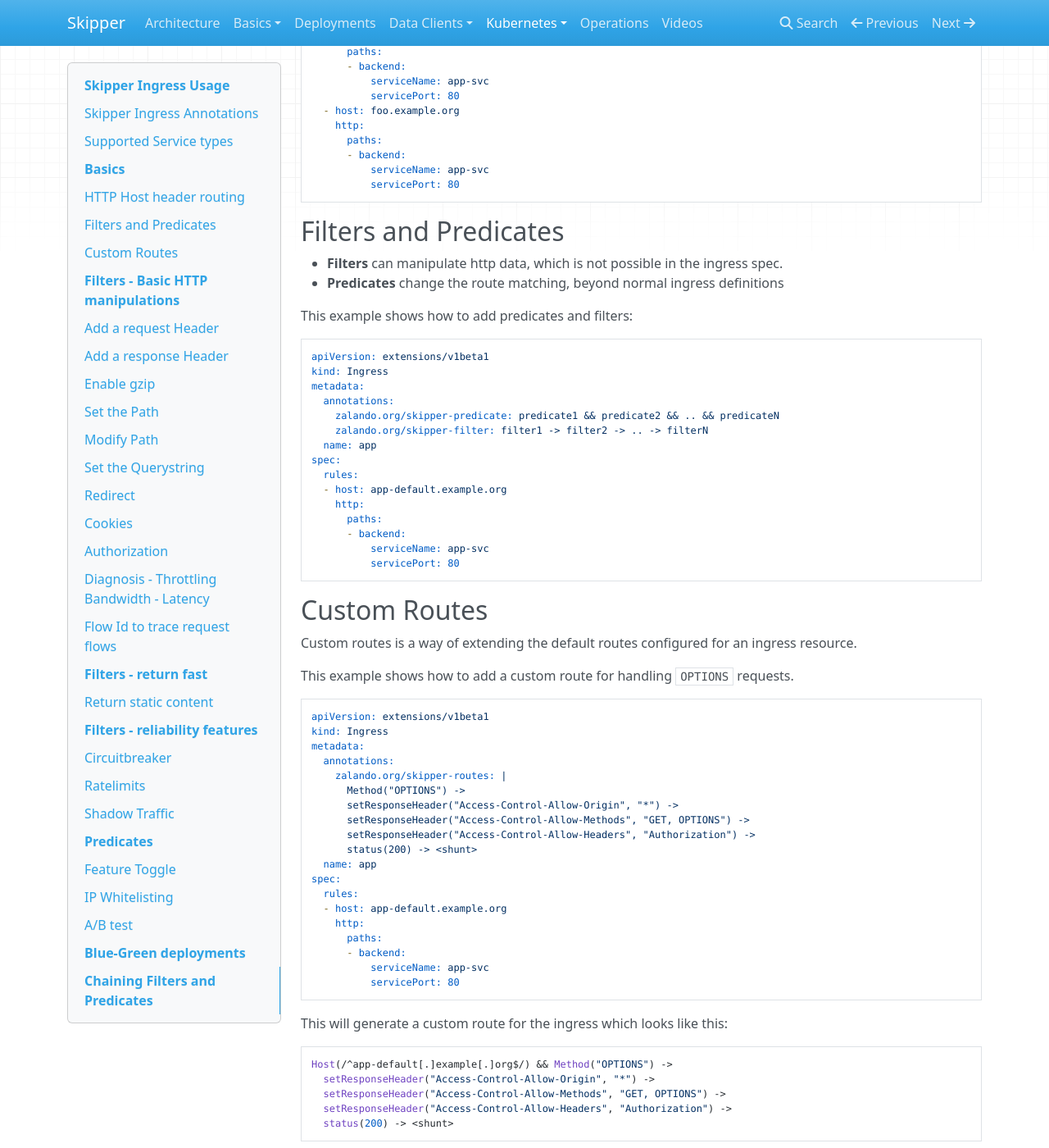
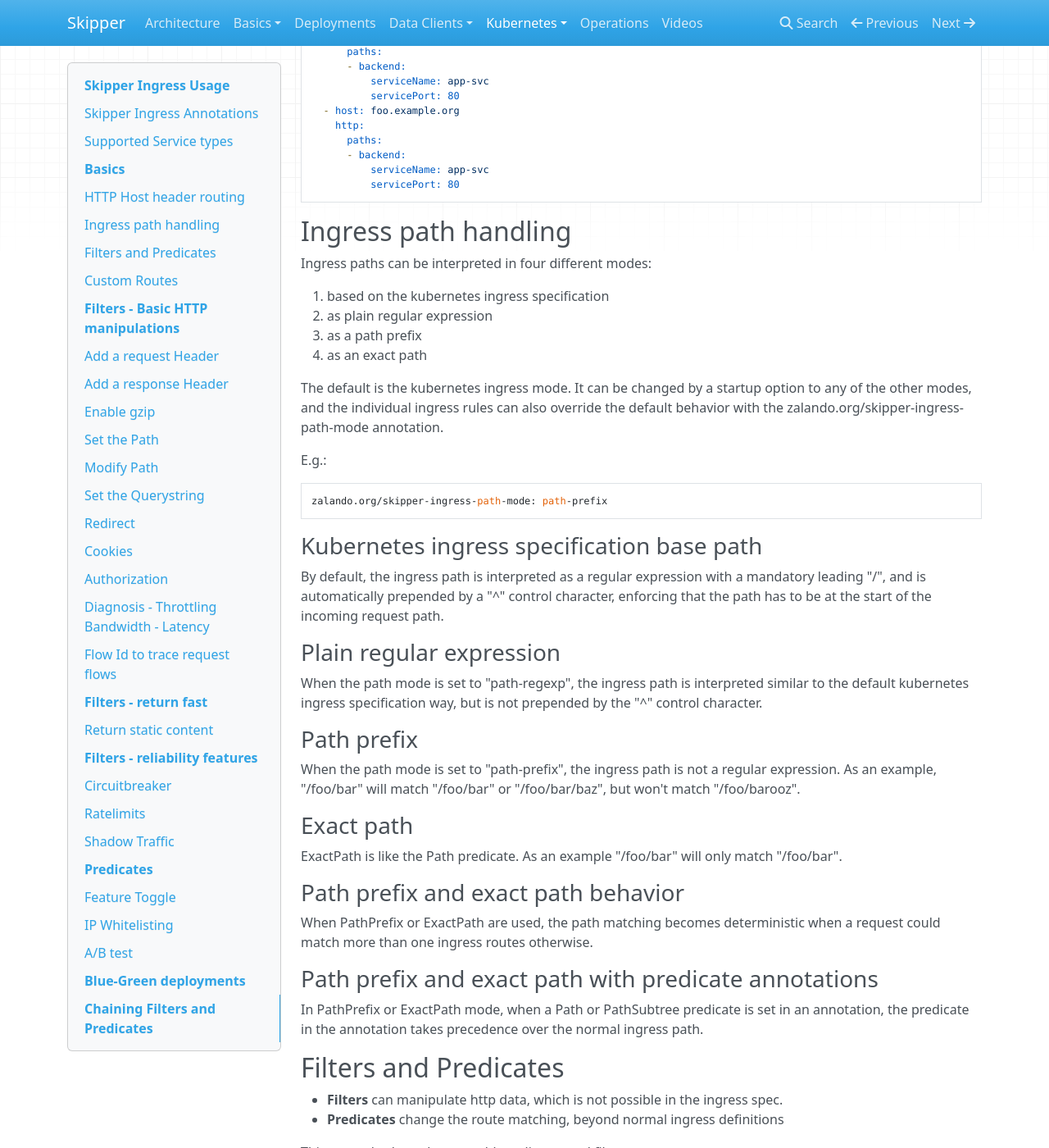
Before and after one commit to zalando/skipper, an MkDocs documentation site: the page built from docs/kubernetes/ingress-usage.md, in a window 1280 px wide and 1400 px high, scrolled down 1624 px. Shown: the whole window at 82% size. Built offline with MkDocs 1.6.1, drawn with Linux system fonts in a browser that asks for light colours; nearby versions of some CDN libraries; old or Windows-style settings are respelled for this version of MkDocs.

Commit message:
ingress usage documentation of the path mode

```diff
--- a/docs/kubernetes/ingress-usage.md
+++ b/docs/kubernetes/ingress-usage.md
@@ -74,6 +74,57 @@
           - backend:
               serviceName: app-svc
               servicePort: 80
+
+## Ingress path handling
+
+Ingress paths can be interpreted in four different modes:
+
+1. based on the kubernetes ingress specification
+2. as plain regular expression
+3. as a path prefix
+4. as an exact path
+
+The default is the kubernetes ingress mode. It can be changed by a startup option
+to any of the other modes, and the individual ingress rules can also override the
+default behavior with the zalando.org/skipper-ingress-path-mode annotation.
+
+E.g.:
+
+    zalando.org/skipper-ingress-path-mode: path-prefix
+
+### Kubernetes ingress specification base path
+
+By default, the ingress path is interpreted as a regular expression with a
+mandatory leading "/", and is automatically prepended by a "^" control character,
+enforcing that the path has to be at the start of the incoming request path.
+
+### Plain regular expression
+
+When the path mode is set to "path-regexp", the ingress path is interpreted similar
+to the default kubernetes ingress specification way, but is not prepended by the "^"
+control character.
+
+### Path prefix
+
+When the path mode is set to "path-prefix", the ingress path is not a regular
+expression. As an example, "/foo/bar" will match "/foo/bar" or "/foo/bar/baz", but
+won't match "/foo/barooz".
+
+### Exact path
+
+ExactPath is like the Path predicate. As an example "/foo/bar" will only match
+"/foo/bar".
+
+### Path prefix and exact path behavior
+
+When PathPrefix or ExactPath are used, the path matching becomes deterministic when
+a request could match more than one ingress routes otherwise.
+
+### Path prefix and exact path with predicate annotations
+
+In PathPrefix or ExactPath mode, when a Path or PathSubtree predicate is set in an
+annotation, the predicate in the annotation takes precedence over the normal ingress
+path.
 
 ## Filters and Predicates
 
```
Also changed, not shown: 1 other file.
